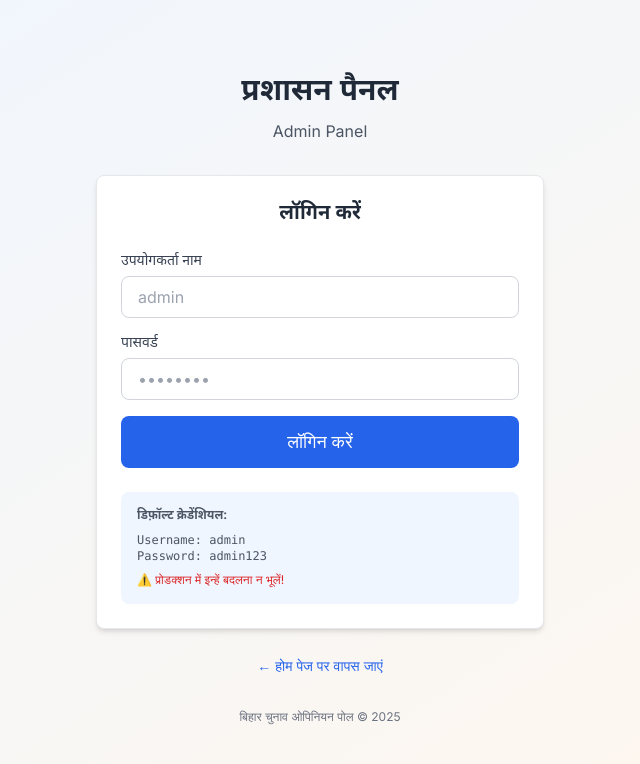
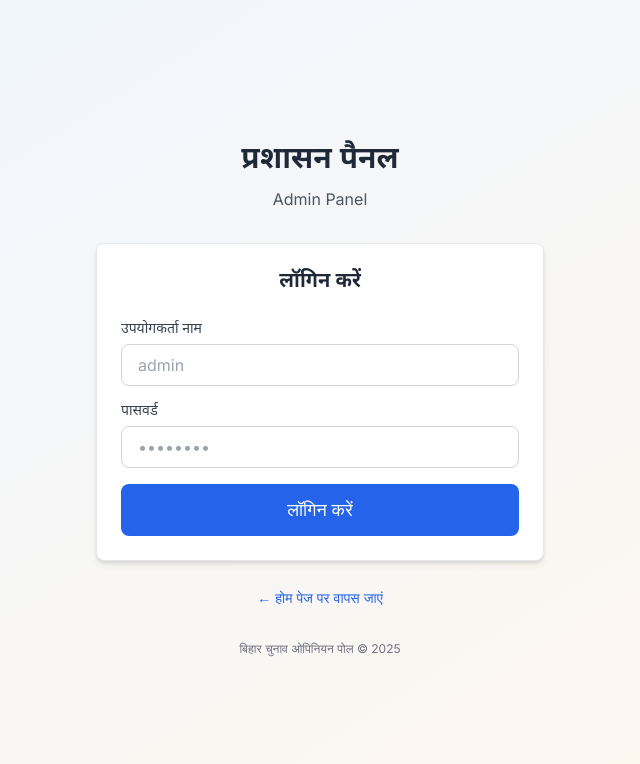
Before and after one commit to ramesh2010r/biharop, a Next.js app: page /admin in a window 1280 px wide. Shown: the top 764 px of the page, without its empty margins (320-960 px from the left). Built offline with nearby package versions, Linux system fonts and the light colour scheme.

Commit message:
Fix: Change admin credentials to adminuser/Test@123, hide credentials display, make Alliance predictions always visible

```diff
--- a/src/components/ResultsPage.tsx
+++ b/src/components/ResultsPage.tsx
@@ -636,12 +636,10 @@ ${topCandidate?.percentage.toFixed(1)}% वोट
           </div>
         )}
 
-        {/* Alliance-wise Predictions Section - Separate Card */}
-        {!loading && results.length > 0 && selectedConstituency && (
-          <div className="max-w-5xl mx-auto mt-8">
-            <PredictionGraph />
-          </div>
-        )}
+        {/* Alliance-wise Predictions Section - Always Visible Separate Card */}
+        <div className="max-w-5xl mx-auto mt-8">
+          <PredictionGraph />
+        </div>
 
         {/* No results message when constituency selected but no votes */}
         {selectedConstituency && !error && results.length === 0 && !loading && (
--- a/src/components/admin/AdminLogin.tsx
+++ b/src/components/admin/AdminLogin.tsx
@@ -102,19 +102,6 @@ export default function AdminLogin() {
               {loading ? 'लॉगिन हो रहा है...' : 'लॉगिन करें'}
             </button>
           </form>
-
-          <div className="mt-6 p-4 bg-blue-50 rounded-lg">
-            <p className="text-xs text-gray-600 hindi-text mb-2">
-              <strong>डिफ़ॉल्ट क्रेडेंशियल:</strong>
-            </p>
-            <p className="text-xs text-gray-600 font-mono">
-              Username: admin<br />
-              Password: admin123
-            </p>
-            <p className="text-xs text-red-600 mt-2">
-              ⚠️ प्रोडक्शन में इन्हें बदलना न भूलें!
-            </p>
-          </div>
         </div>
 
         {/* Back to Home */}
```
Also changed, not shown: 1 other file (tests, documents, lock files or other folders).
